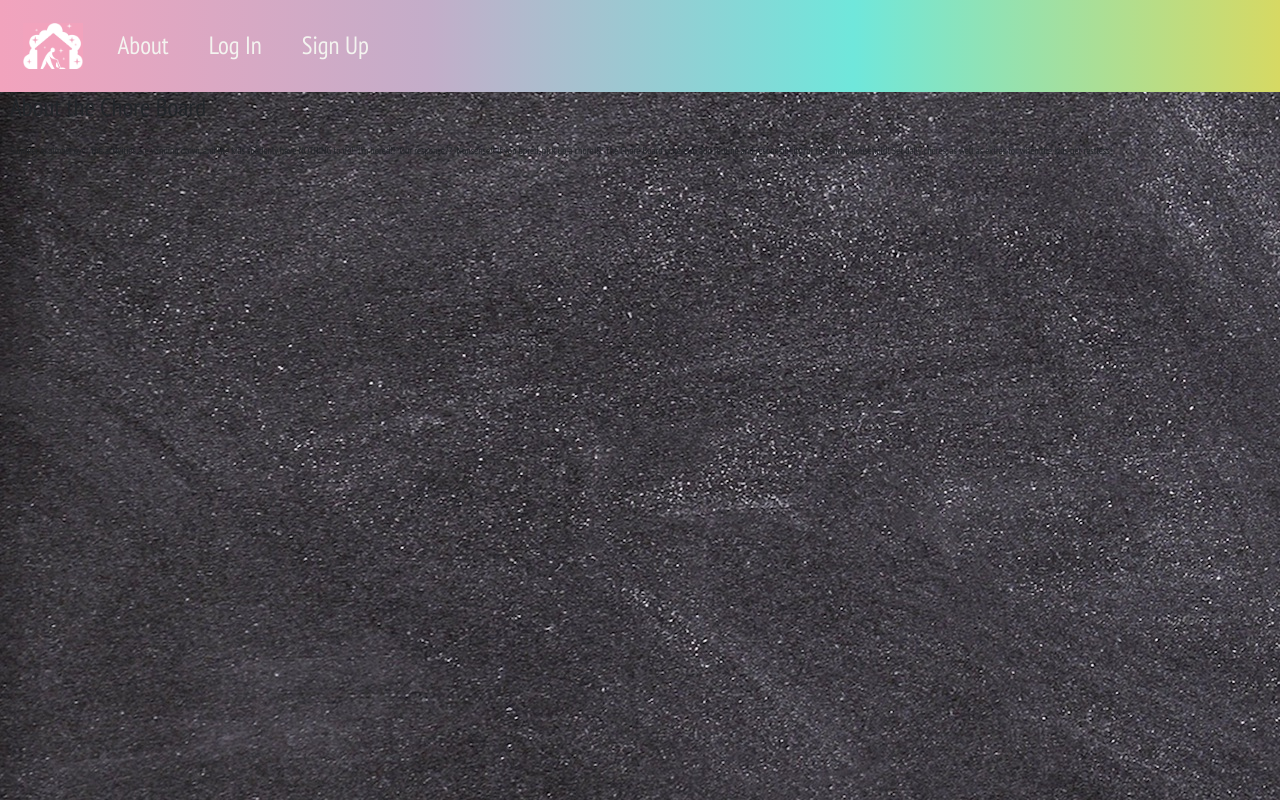
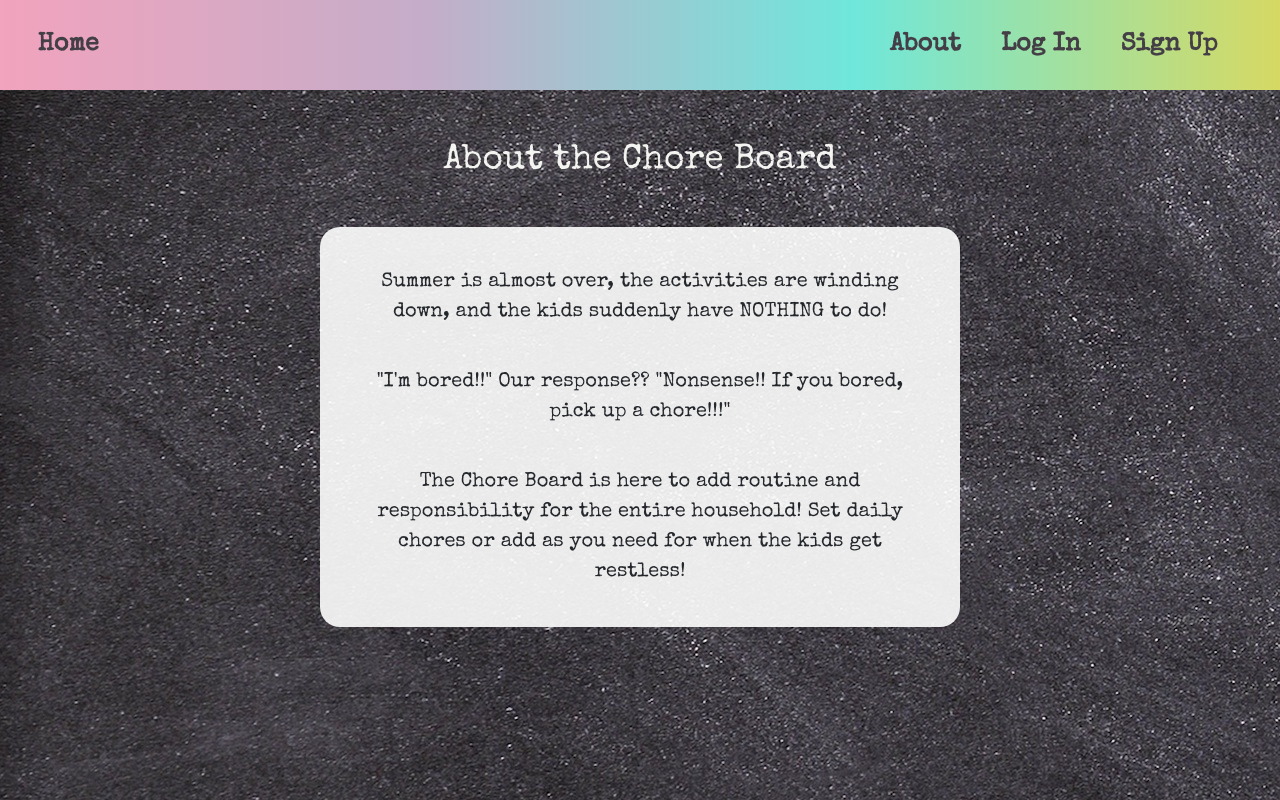
Before and after one commit to kawhite8503/choreboard, a Django app: page /about/ in a window 1280 px wide. Run offline with Django 4.2, Linux system fonts and the light colour scheme.

Commit message:
add styling to about page

```diff
--- a/main_app/static/css/base.css
+++ b/main_app/static/css/base.css
@@ -23,8 +23,7 @@ body {
   display: flex;
   flex-direction: column;
   align-items: center;
-  font-family: font-family: 'Lato', sans-serif;
-  font-family: 'PT Sans Narrow', sans-serif;
+  font-family: 'Special Elite', cursive;
   min-height: 100vh;
 }
 
@@ -58,14 +57,19 @@ h2 {
   font-size: 25px;
   margin: 15px;
   color: #443f46;
-  font-weight: bold;
+  font-weight: 600;
+}
+
+.navbar-brand:hover {
+  font-weight: 600;
+  border-bottom: 1px solid #443f46;
 }
 
 .nav-link {
   font-size: 25px;
   margin: 15px;
-  color: #f4f4f0!important;
-  font-weight: 500;
+  color: #443f46;
+  font-weight: 600;
 }
 
 .navbar-nav {
@@ -193,35 +205,84 @@ input{
 }
 
 .submitbtn {
-  border: solid 2px #39a89c;
-  color: #39a89c;
+  border: solid 2px #443f46;
+  color: #443f46;
   font-size: 20px;
   border-radius: 7px;
   background-color: white;
   margin: 15px;
+  padding: 4px 4px 0px 4px
 }
 
 form > p {
   margin-top: 5px;
 }
 
+.title{
+  font-size: 75px;
+  color: #f4f4f0;
+  font-weight: bold;
+  text-align: center;
+  margin-top: 50px;
+}
+
+#about-details{
+  display: flex;
+  flex-direction: column;
+  align-items: center;
+  width: 50vw;
+  height: 50vh;
+  background-color: white;
+  opacity: 0.9;
+  border-radius: 20px;
+  margin: 40px;
+  padding: 20px;
+  justify-content: space-evenly;
+}
+
+#about-details > p {
+  font-size: 20px;
+  text-align: center;
+}
+
+#aboutpg-content{
+  display: flex;
+  flex-direction: column;
+  align-items: center;
+  justify-content: center;
+}
 
 
+#abouttitle{
+  font-size: 35px;
+  color: #f4f4f0;
+  margin-top: 50px;
+}
 
+.page-content{
+  margin: 20px;
+}
+
+#navbarNavAltMarkup{
+  justify-content: flex-end;
+}
+
+.container-fluid{
+  margin: 0 15px;
+}
 
 .error{
   font-size: 30px;
   color: red;
 }
 
-
-
-
 @media only screen and (max-width: 1000px){
   .nav-link:hover {
     border-bottom: none!important;
+    color: white;
   }
   .nav-link{
     margin: 0;
+    font-size: 20px;
   }
 }
--- a/main_app/templates/about.html
+++ b/main_app/templates/about.html
@@ -1,11 +1,14 @@
 {% extends 'base.html' %}
 
 {% block content %}
-
-<h1>About the Chore Board</h1>
-<hr />
-<p class="page-content">
-  Summer is almost over, the activities are winding down, and the kids suddenly have NOTHING to do! "I'm bored!!" Our response?? "Nonsense!! If you bored, pick up a chore!!!" The Chore Board is here to add routine and responsibility for the entire household! Set daily chores, as well as extras for when the kids get restless!
-</p>
+<div id="aboutpg-content">
+  <h1 id="abouttitle">About the Chore Board</h1>
+  <div id="about-details">
+      <p class="page-content">
+        Summer is almost over, the activities are winding down, and the kids suddenly have NOTHING to do!</p>
+      <p class="page-content">"I'm bored!!" Our response?? "Nonsense!! If you bored, pick up a chore!!!"</p>
+      <p class="page-content">The Chore Board is here to add routine and responsibility for the entire household! Set daily chores or add as you need for when the kids get restless!</p>
+  </div>
+</div>
 
 {% endblock %}
--- a/main_app/templates/base.html
+++ b/main_app/templates/base.html
@@ -14,7 +14,7 @@
   <link rel="stylesheet" type="text/css" href="{% static 'css/base.css' %}">
   <link rel="preconnect" href="https://fonts.googleapis.com">
   <link rel="preconnect" href="https://fonts.gstatic.com" crossorigin>
-  <link href="https://fonts.googleapis.com/css2?family=Lato:ital,wght@1,100;1,300&family=PT+Sans+Narrow&display=swap" rel="stylesheet">
+  <link href="https://fonts.googleapis.com/css2?family=Special+Elite&display=swap" rel="stylesheet">
   {% block head %}
   {% endblock %}
 </head>
@@ -23,14 +23,14 @@
     <div class='menu-bar'>
       <nav class="navbar navbar-expand-lg navbar-light">
         <div class="container-fluid">
-          <a class="navbar-brand" href="/"><img src="/static/images/New nav icon.png" alt="Logo" class="navlogoimg"/></a>
-          <button class="navbar-toggler" type="button" data-bs-toggle="collapse" data-bs-target="#navbarNavAltMarkup" aria-controls="navbarNavAltMarkup" aria-expanded="false" aria-label="Toggle navigation">
-            <span class="navbar-toggler-icon"></span>
-          </button>
+            <a class="navbar-brand" href="/">Home</a>
+            <button class="navbar-toggler" type="button" data-bs-toggle="collapse" data-bs-target="#navbarNavAltMarkup" aria-controls="navbarNavAltMarkup" aria-expanded="false" aria-label="Toggle navigation">
+              <span class="navbar-toggler-icon"></span>
+            </button>
           <div class="collapse navbar-collapse" id="navbarNavAltMarkup">
             <div class="navbar-nav">
               {% if user.is_authenticated %}
-              <a class="nav-link active" aria-current="page" href="{% url 'chores_index' %}">All Chores</a>
+                <a class="nav-link" href="{% url 'chores_index' %}"><span style="font-weight:900">ALL</span> Chores</a>
                 <a class="nav-link" href="{% url 'chores_create' %}">Add Chores</a>
                 <a class="nav-link" href="{% url 'about' %}">About</a>
                 <a class="nav-link" href="{% url 'logout' %}">Log Out</a>
```
Also changed, not shown: other parts of main_app/static/css/base.css (+17 -9 lines), main_app/static/css/form.css (+82 -0 lines), main_app/static/css/home.css (+16 -16 lines), main_app/templates/home.html (+6 -5 lines), main_app/templates/main_app/chore_form.html (+11 -9 lines), 2 other files.
